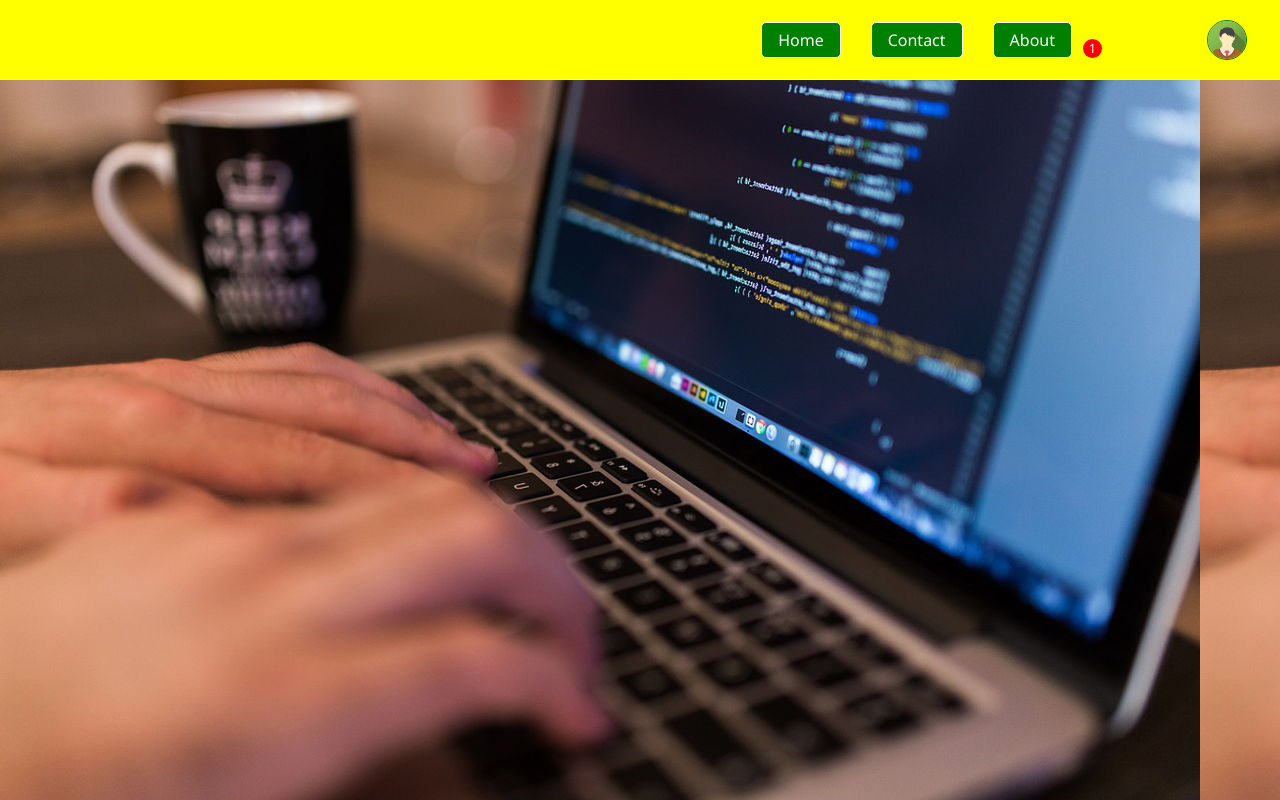
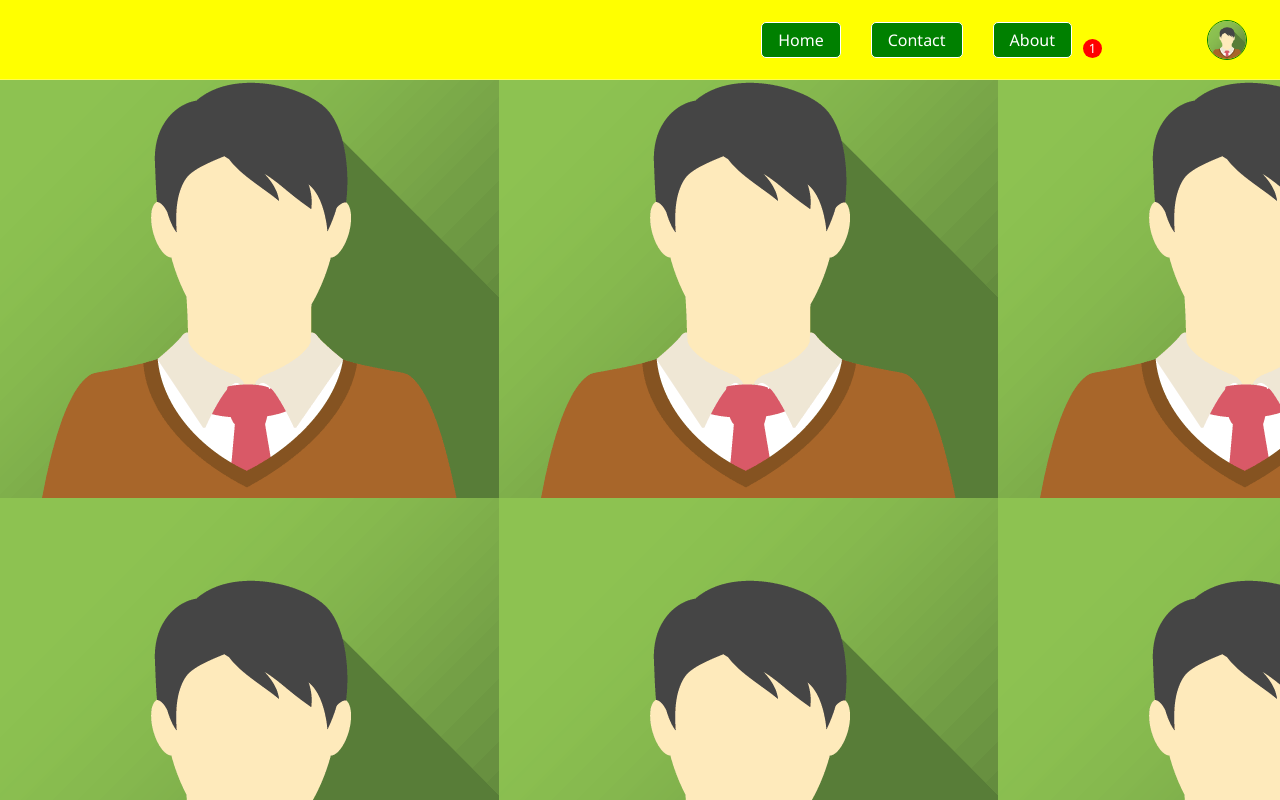
Before and after one commit to wilhem90/projet-site-devsht, a plain HTML site: page index.html in a window 1280 px wide. Drawn offline with Linux system fonts and the light colour scheme.

Commit message:
Update style.css

```diff
--- a/style.css
+++ b/style.css
@@ -11,5 +11,5 @@
 }
 
 body {
-    background-image: url("./imagens/aprenderProgramar.png");
+    background-image: url("./imagens/avatar2.png");
 }
```
